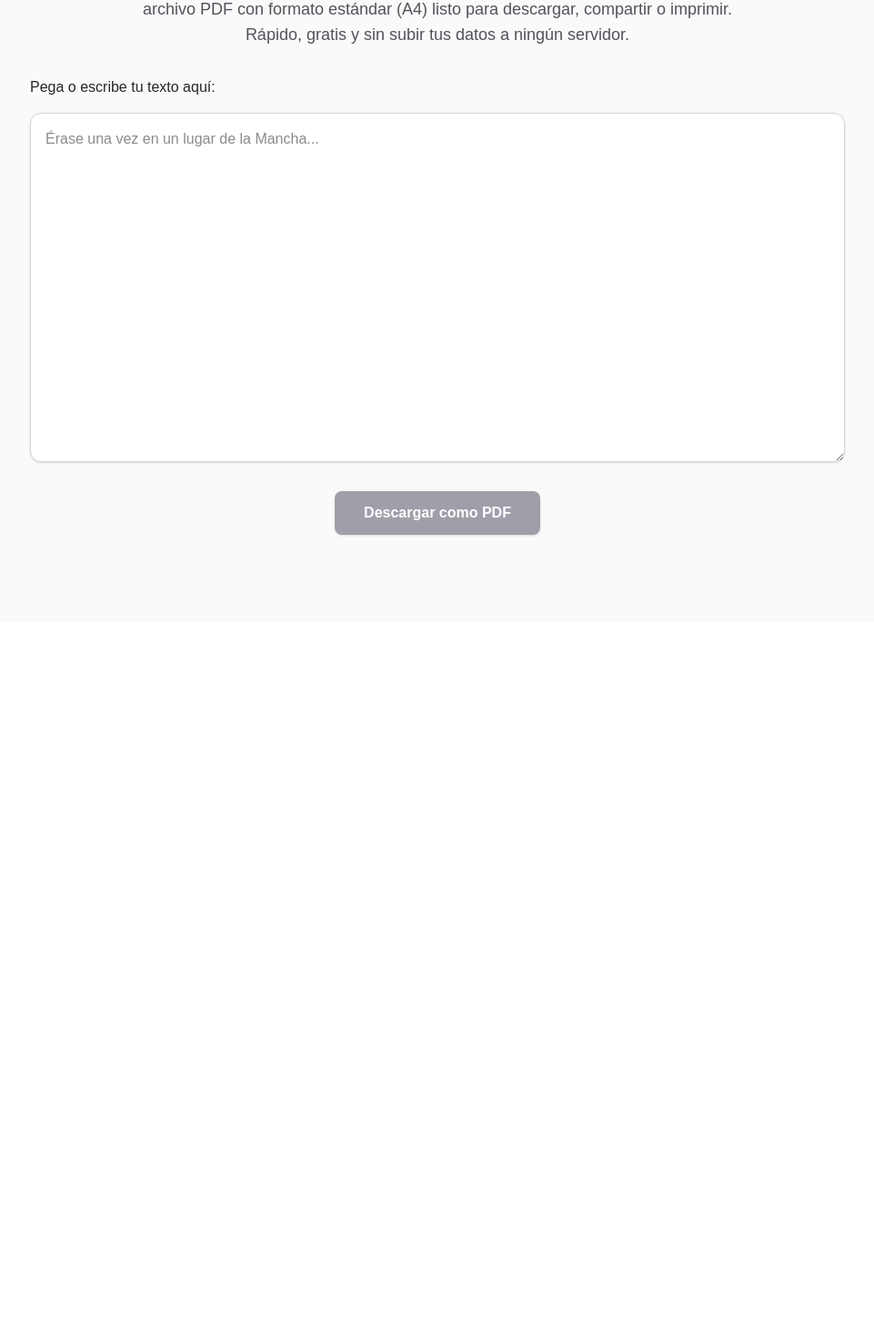
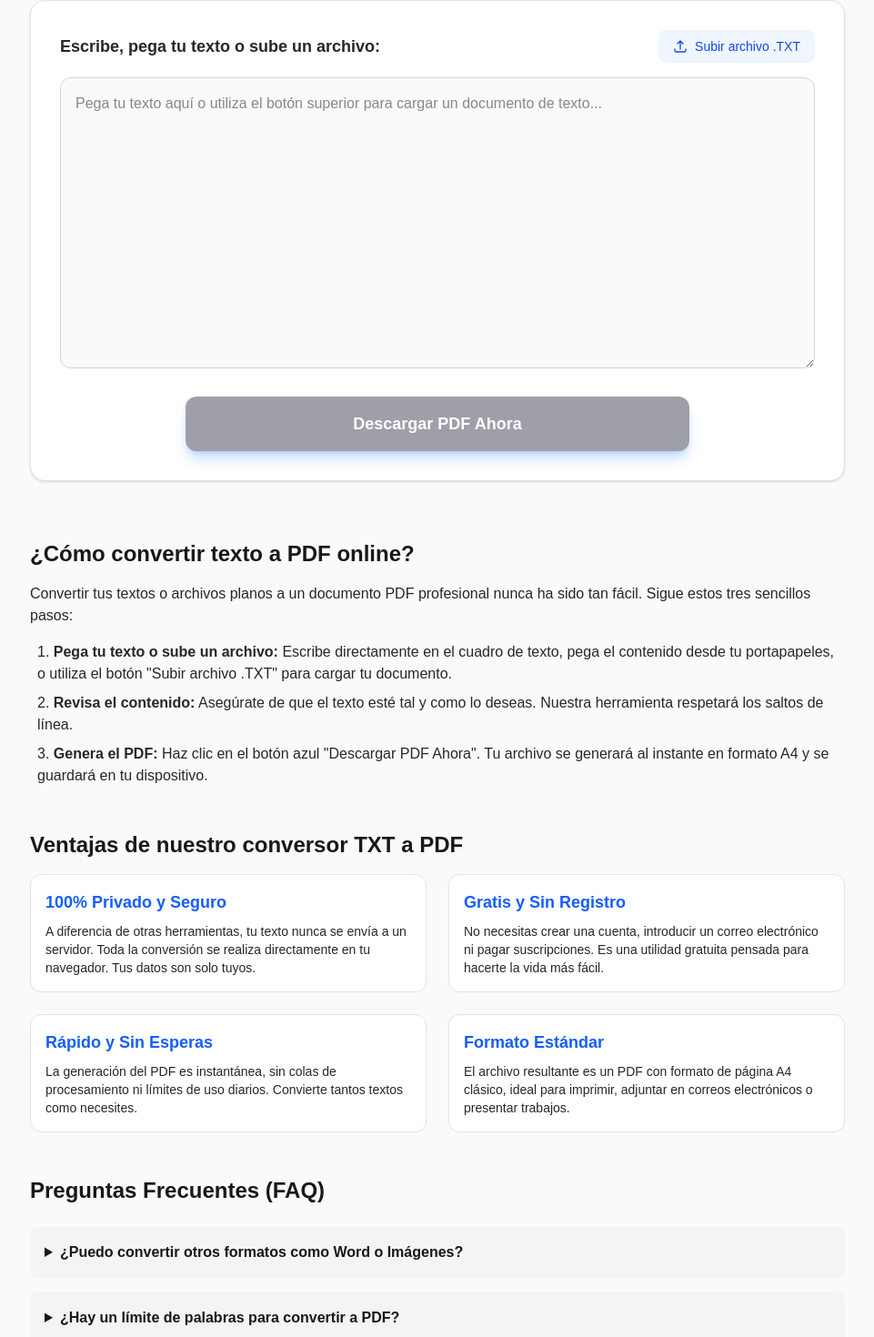
Before and after one commit to orgueira/myutils, a Next.js app: page /herramientas/texto-a-pdf in a window 1280 px wide. Shown: the part 200-1670 px from the top of the page at 91% size, without its empty margins (159-1120 px from the left). Before the commit the page ends 884 px from the top, so only its background shows below. Built offline with nearby package versions, Linux system fonts and the light colour scheme.

Commit message:
feat: anadir subida de archivos txt y contenido SEO (guia, ventajas, faq)

```diff
--- a/src/app/herramientas/texto-a-pdf/page.tsx
+++ b/src/app/herramientas/texto-a-pdf/page.tsx
@@ -1,77 +1,163 @@
 "use client";
 
-import { useState } from "react";
+import { useState, useRef } from "react";
 import jsPDF from "jspdf";
 
 export default function TextoAPdf() {
   const [texto, setTexto] = useState("");
+  const fileInputRef = useRef<HTMLInputElement>(null);
+
+  // Manejar la subida de un archivo .txt
+  const handleFileUpload = (e: React.ChangeEvent<HTMLInputElement>) => {
+    const file = e.target.files?.[0];
+    if (!file) return;
+
+    const reader = new FileReader();
+    reader.onload = (evento) => {
+      const contenido = evento.target?.result;
+      if (typeof contenido === "string") {
+        setTexto(contenido);
+      }
+    };
+    reader.readAsText(file);
+  };
 
   const generarPDF = () => {
     if (!texto.trim()) return;
 
-    // Crear un nuevo documento PDF (por defecto es A4 vertical)
     const doc = new jsPDF();
-
-    // Configuración de la página
     const pageWidth = doc.internal.pageSize.width;
     const pageHeight = doc.internal.pageSize.height;
     const margen = 20;
     const maxAnchoLinea = pageWidth - margen * 2;
-    const altoLinea = 10; // Espaciado entre líneas
+    const altoLinea = 10;
 
-    // Posición inicial (Y)
     let y = margen;
-
-    // Dividir el texto introducido en líneas que quepan dentro del margen de la hoja
     const lineas = doc.splitTextToSize(texto, maxAnchoLinea);
 
-    // Iterar sobre cada línea para escribirla en el PDF
     lineas.forEach((linea: string) => {
-      // Si la línea actual va a sobrepasar el borde inferior, crear una nueva página
       if (y > pageHeight - margen) {
         doc.addPage();
-        y = margen; // Reiniciar la posición Y al margen superior
+        y = margen;
       }
       doc.text(linea, margen, y);
       y += altoLinea;
     });
 
-    // Descargar el archivo
-    doc.save("texto-convertido.pdf");
+    doc.save("documento-convertido.pdf");
   };
 
   return (
-    <main className="flex min-h-screen flex-col items-center p-8 sm:p-24 bg-zinc-50 dark:bg-zinc-900">
+    <main className="flex min-h-screen flex-col items-center p-6 sm:p-12 bg-zinc-50 dark:bg-zinc-900">
       <div className="w-full max-w-4xl flex flex-col items-center">
-        {/* Encabezado SEO optimizado (H1 principal) */}
-        <h1 className="text-4xl sm:text-5xl font-bold mb-6 text-center text-zinc-900 dark:text-zinc-50">
-          Conversor de Texto a PDF
+
+        {/* Encabezado SEO optimizado */}
+        <h1 className="text-4xl sm:text-5xl font-extrabold mb-4 text-center text-zinc-900 dark:text-zinc-50 tracking-tight">
+          Conversor de Texto y TXT a PDF
         </h1>
         <p className="text-lg text-zinc-600 dark:text-zinc-400 mb-8 text-center max-w-2xl">
-          Convierte instantáneamente cualquier documento de texto, nota o apunte en un archivo PDF con formato estándar (A4) listo para descargar, compartir o imprimir. Rápido, gratis y sin subir tus datos a ningún servidor.
+          Convierte tus notas, apuntes o archivos de texto plano (.txt) a un documento PDF con formato perfecto al instante. Herramienta 100% gratuita, segura y sin registro.
         </p>
 
-        {/* Zona de interacción del usuario */}
-        <div className="w-full flex flex-col gap-4">
-          <label htmlFor="texto" className="font-medium text-zinc-800 dark:text-zinc-200">
-            Pega o escribe tu texto aquí:
+        {/* --- LA HERRAMIENTA --- */}
+        <div className="w-full bg-white dark:bg-zinc-950 p-6 sm:p-8 rounded-2xl shadow-sm border border-zinc-200 dark:border-zinc-800 mb-16">
+          <div className="flex flex-col sm:flex-row justify-between items-start sm:items-center mb-4 gap-4">
+            <label htmlFor="texto" className="font-semibold text-zinc-800 dark:text-zinc-200 text-lg">
+              Escribe, pega tu texto o sube un archivo:
             </label>
+
+            {/* Botón oculto de subida y botón visual */}
+            <input
+              type="file"
+              accept=".txt"
+              ref={fileInputRef}
+              onChange={handleFileUpload}
+              className="hidden"
+            />
+            <button
+              onClick={() => fileInputRef.current?.click()}
+              className="flex items-center gap-2 px-4 py-2 text-sm font-medium text-blue-700 bg-blue-50 hover:bg-blue-100 dark:text-blue-400 dark:bg-blue-900/30 dark:hover:bg-blue-900/50 rounded-lg transition-colors"
+            >
+              <svg xmlns="http://www.w3.org/2000/svg" fill="none" viewBox="0 0 24 24" strokeWidth={2} stroke="currentColor" className="w-4 h-4">
+                <path strokeLinecap="round" strokeLinejoin="round" d="M3 16.5v2.25A2.25 2.25 0 005.25 21h13.5A2.25 2.25 0 0021 18.75V16.5m-13.5-9L12 3m0 0l4.5 4.5M12 3v13.5" />
+              </svg>
+              Subir archivo .TXT
+            </button>
+          </div>
+
           <textarea
             id="texto"
             value={texto}
             onChange={(e) => setTexto(e.target.value)}
-            className="w-full h-96 p-4 rounded-xl border border-zinc-300 dark:border-zinc-700 bg-white dark:bg-zinc-800 text-zinc-900 dark:text-zinc-100 shadow-sm focus:ring-2 focus:ring-blue-500 focus:border-transparent outline-none resize-y"
-            placeholder="Érase una vez en un lugar de la Mancha..."
+            className="w-full h-80 p-4 rounded-xl border border-zinc-300 dark:border-zinc-700 bg-zinc-50 dark:bg-zinc-900 text-zinc-900 dark:text-zinc-100 focus:ring-2 focus:ring-blue-500 outline-none resize-y mb-6"
+            placeholder="Pega tu texto aquí o utiliza el botón superior para cargar un documento de texto..."
           />
 
+          <div className="flex justify-center">
             <button
               onClick={generarPDF}
               disabled={!texto.trim()}
-            className="w-full sm:w-auto self-center mt-4 px-8 py-3 bg-blue-600 hover:bg-blue-700 disabled:bg-zinc-400 dark:disabled:bg-zinc-700 text-white font-semibold rounded-lg shadow transition-colors"
+              className="w-full sm:w-2/3 px-8 py-4 bg-blue-600 hover:bg-blue-700 disabled:bg-zinc-400 dark:disabled:bg-zinc-800 text-white font-bold text-lg rounded-xl shadow-lg shadow-blue-500/30 transition-all transform active:scale-95 disabled:active:scale-100"
             >
-            Descargar como PDF
+              Descargar PDF Ahora
             </button>
           </div>
+        </div>
+
+        {/* --- CONTENIDO SEO (Para atraer visitas) --- */}
+        <article className="w-full text-zinc-800 dark:text-zinc-300 space-y-12">
+
+          <section>
+            <h2 className="text-2xl font-bold mb-4 text-zinc-900 dark:text-white">¿Cómo convertir texto a PDF online?</h2>
+            <p className="mb-4">Convertir tus textos o archivos planos a un documento PDF profesional nunca ha sido tan fácil. Sigue estos tres sencillos pasos:</p>
+            <ol className="list-decimal list-inside space-y-2 ml-2">
+              <li><strong>Pega tu texto o sube un archivo:</strong> Escribe directamente en el cuadro de texto, pega el contenido desde tu portapapeles, o utiliza el botón "Subir archivo .TXT" para cargar tu documento.</li>
+              <li><strong>Revisa el contenido:</strong> Asegúrate de que el texto esté tal y como lo deseas. Nuestra herramienta respetará los saltos de línea.</li>
+              <li><strong>Genera el PDF:</strong> Haz clic en el botón azul "Descargar PDF Ahora". Tu archivo se generará al instante en formato A4 y se guardará en tu dispositivo.</li>
+            </ol>
+          </section>
+
+          <section>
+            <h2 className="text-2xl font-bold mb-4 text-zinc-900 dark:text-white">Ventajas de nuestro conversor TXT a PDF</h2>
+            <div className="grid grid-cols-1 md:grid-cols-2 gap-6">
+              <div className="p-4 border border-zinc-200 dark:border-zinc-800 rounded-xl bg-white dark:bg-zinc-950">
+                <h3 className="font-semibold text-lg mb-2 text-blue-600 dark:text-blue-400">100% Privado y Seguro</h3>
+                <p className="text-sm">A diferencia de otras herramientas, tu texto nunca se envía a un servidor. Toda la conversión se realiza directamente en tu navegador. Tus datos son solo tuyos.</p>
+              </div>
+              <div className="p-4 border border-zinc-200 dark:border-zinc-800 rounded-xl bg-white dark:bg-zinc-950">
+                <h3 className="font-semibold text-lg mb-2 text-blue-600 dark:text-blue-400">Gratis y Sin Registro</h3>
+                <p className="text-sm">No necesitas crear una cuenta, introducir un correo electrónico ni pagar suscripciones. Es una utilidad gratuita pensada para hacerte la vida más fácil.</p>
+              </div>
+              <div className="p-4 border border-zinc-200 dark:border-zinc-800 rounded-xl bg-white dark:bg-zinc-950">
+                <h3 className="font-semibold text-lg mb-2 text-blue-600 dark:text-blue-400">Rápido y Sin Esperas</h3>
+                <p className="text-sm">La generación del PDF es instantánea, sin colas de procesamiento ni límites de uso diarios. Convierte tantos textos como necesites.</p>
+              </div>
+              <div className="p-4 border border-zinc-200 dark:border-zinc-800 rounded-xl bg-white dark:bg-zinc-950">
+                <h3 className="font-semibold text-lg mb-2 text-blue-600 dark:text-blue-400">Formato Estándar</h3>
+                <p className="text-sm">El archivo resultante es un PDF con formato de página A4 clásico, ideal para imprimir, adjuntar en correos electrónicos o presentar trabajos.</p>
+              </div>
+            </div>
+          </section>
+
+          <section className="pb-16">
+            <h2 className="text-2xl font-bold mb-6 text-zinc-900 dark:text-white">Preguntas Frecuentes (FAQ)</h2>
+            <div className="space-y-4">
+              <details className="p-4 bg-zinc-100 dark:bg-zinc-800/50 rounded-lg cursor-pointer group">
+                <summary className="font-semibold text-zinc-900 dark:text-zinc-100">¿Puedo convertir otros formatos como Word o Imágenes?</summary>
+                <p className="mt-2 text-zinc-600 dark:text-zinc-400">Esta herramienta específica está optimizada para texto plano (TXT). Estamos trabajando para añadir herramientas específicas para convertir Word a PDF e Imágenes a PDF en nuestra página principal muy pronto.</p>
+              </details>
+              <details className="p-4 bg-zinc-100 dark:bg-zinc-800/50 rounded-lg cursor-pointer group">
+                <summary className="font-semibold text-zinc-900 dark:text-zinc-100">¿Hay un límite de palabras para convertir a PDF?</summary>
+                <p className="mt-2 text-zinc-600 dark:text-zinc-400">No imponemos un límite estricto de palabras. Puedes convertir apuntes largos o notas cortas. La herramienta creará automáticamente las páginas necesarias en el documento PDF.</p>
+              </details>
+              <details className="p-4 bg-zinc-100 dark:bg-zinc-800/50 rounded-lg cursor-pointer group">
+                <summary className="font-semibold text-zinc-900 dark:text-zinc-100">¿El PDF generado tiene marcas de agua?</summary>
+                <p className="mt-2 text-zinc-600 dark:text-zinc-400">No, tu documento PDF se generará completamente limpio, sin marcas de agua ni logotipos promocionales. Es apto para uso profesional o académico.</p>
+              </details>
+            </div>
+          </section>
+
+        </article>
       </div>
     </main>
   );
```
Lines whose indentation alone changed are shown as unchanged.
